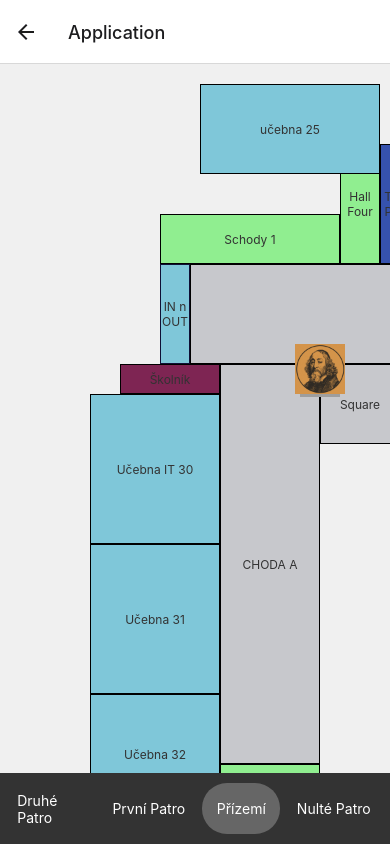
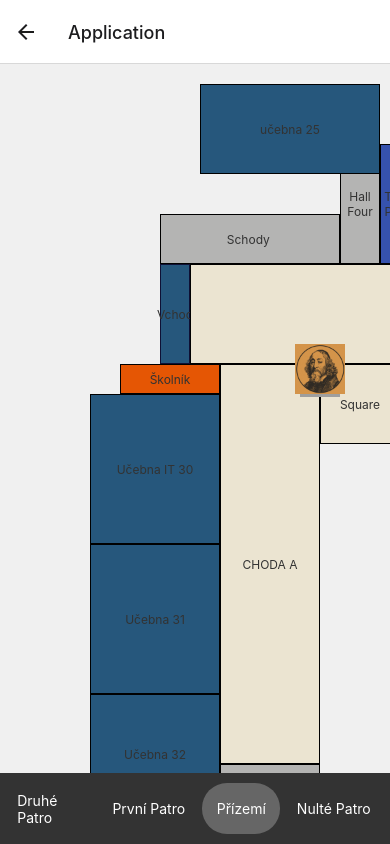
Before and after one commit to gr0nn1x/rocnikovka, a React Native app: screen /Application in a window 390 px wide. Built offline with nearby package versions, Linux system fonts and the light colour scheme; grey boxes are pictures that could not be loaded.

Commit message:
Final version

```diff
--- a/data/basementFloorData.json
+++ b/data/basementFloorData.json
@@ -7,7 +7,7 @@
     "width": 600,
     "height": 100,
     "color": "FE7A36",
-    "bgcolor": "#C7C8CC"
+    "bgcolor": "#EBE4D1"
   }, {
     "id": 2,
     "name": "ŠATNY",
@@ -16,7 +16,7 @@
     "width": 200,
     "height": 200,
     "color": "FE7A36",
-    "bgcolor": "#C7C8CC"
+    "bgcolor": "#EBE4D1"
   },
   {
     "id": 3,
@@ -26,7 +26,7 @@
     "width": 150,
     "height": 200,
     "color": "black",
-    "bgcolor": "#C7C8CC"
+    "bgcolor": "#EBE4D1"
   },
   {
     "id": 3,
@@ -36,16 +36,16 @@
     "width": 150,
     "height": 200,
     "color": "black",
-    "bgcolor": "#C7C8CC"
+    "bgcolor": "#EBE4D1"
   },
   {
     "id": 5,
-    "name": "Schody 1",
+    "name": "Schody ",
     "x": 220,
     "y": 700,
     "width": 100,
     "height": 50,
-    "bgcolor": "lightgreen"
+    "bgcolor": "#B4B4B3"
   },
 
   {
@@ -56,7 +56,7 @@
     "width": 100,
     "height": 100,
     "color": "black",
-    "bgcolor": "#C7C8CC"
+    "bgcolor": "#EBE4D1"
   },
   {
     "id": 9,
@@ -65,16 +65,16 @@
     "y": 750,
     "width": 130,
     "height": 150,
-    "bgcolor": "#7FC7D9"
+    "bgcolor": "#26577C"
   },
   {
     "id": 12,
-    "name": "Schody 3",
+    "name": "Schody ",
     "x": 860,
     "y": 300,
     "width": 50,
     "height": 100,
-    "bgcolor": "lightgreen"
+    "bgcolor": "#B4B4B3"
   },
   {
     "id": 15,
@@ -92,7 +92,7 @@
     "y": 140,
     "width": 60,
     "height": 60,
-    "bgcolor": "#7E2553"
+    "bgcolor": "#E55604"
   },
   {
     "id": 17,
@@ -101,7 +101,7 @@
     "y": 20,
     "width": 180,
     "height": 180,
-    "bgcolor": "#7FC7D9"
+    "bgcolor": "#26577C"
   },
   {
     "id": 100,
@@ -110,26 +110,16 @@
     "y": 110,
     "width": 180,
     "height": 90,
-    "bgcolor": "#7FC7D9"
+    "bgcolor": "#26577C"
   },
   {
     "id": 39,
-    "name": "Schody 5",
+    "name": "Schody ",
     "x": 320,
     "y": 750,
     "width": 100,
     "height": 50,
     "color": "black",
-    "bgcolor": "lightgreen"
-  },
-  {
-    "id": 6666,
-    "name": "amos",
-    "x": 295,
-    "y": 280,
-    "width": 50,
-    "height": 50,
-    "color": "#C7C8CC",
-    "bgcolor": "#C7C8CC"
+    "bgcolor": "#B4B4B3"
   }
 ]
--- a/data/firstFloorData.json
+++ b/data/firstFloorData.json
@@ -7,7 +7,7 @@
     "width": 600,
     "height": 100,
     "color": "FE7A36",
-    "bgcolor": "#C7C8CC"
+    "bgcolor": "#EBE4D1"
   },
   {
     "id": 3,
@@ -17,7 +17,7 @@
     "width": 100,
     "height": 400,
     "color": "black",
-    "bgcolor": "#C7C8CC"
+    "bgcolor": "#EBE4D1"
   },
   {
     "id": 4,
@@ -27,7 +27,7 @@
     "width": 100,
     "height": 500,
     "color": "black",
-    "bgcolor": "#C7C8CC"
+    "bgcolor": "#EBE4D1"
   },
   {
     "id": 5,
@@ -37,16 +37,16 @@
     "width": 100,
     "height": 50,
     "teachers": ["UwU školník"],
-    "bgcolor": "lightgreen"
+    "bgcolor": "#B4B4B3"
   },
   {
     "id": 6,
-    "name": "Schody 2",
+    "name": "Schody ",
     "x": 90,
     "y": 570,
     "width": 130,
     "height": 120,
-    "bgcolor": "#7FC7D9"
+    "bgcolor": "#26577C"
   },
   {
     "id": 7,
@@ -56,7 +56,7 @@
     "width": 100,
     "height": 100,
     "color": "black",
-    "bgcolor": "#C7C8CC"
+    "bgcolor": "#EBE4D1"
   },
   {
     "id": 8,
@@ -65,7 +65,7 @@
     "y": 300,
     "width": 100,
     "height": 30,
-    "bgcolor": "#7FC7D9"
+    "bgcolor": "#26577C"
   },
   {
     "id": 9,
@@ -75,7 +75,7 @@
     "width": 130,
     "height": 50,
     "teachers": ["Mgr. Šárka Švábová", "Mgr. Karel Kupka"],
-    "bgcolor": "#7E2553"
+    "bgcolor": "#E55604"
   },
   {
     "id": 10,
@@ -90,7 +90,7 @@
       "Ing. Karel Fikar",
       "PaedDr. Ladislava Kyzlíková"
     ],
-    "bgcolor": "#7E2553"
+    "bgcolor": "#E55604"
   },
   {
     "id": 11,
@@ -99,25 +99,25 @@
     "y": 150,
     "width": 180,
     "height": 50,
-    "bgcolor": "lightgreen"
+    "bgcolor": "#B4B4B3"
   },
   {
     "id": 12,
-    "name": "Schody 3",
+    "name": "Schody ",
     "x": 790,
     "y": 320,
     "width": 50,
     "height": 100,
-    "bgcolor": "lightgreen"
+    "bgcolor": "#B4B4B3"
   },
   {
     "id": 13,
-    "name": "Schody 4",
+    "name": "Schody ",
     "x": 690,
     "y": 800,
     "width": 100,
     "height": 50,
-    "bgcolor": "lightgreen"
+    "bgcolor": "#B4B4B3"
   },
   {
     "id": 15,
@@ -135,7 +135,7 @@
     "y": 150,
     "width": 180,
     "height": 50,
-    "bgcolor": "#7FC7D9"
+    "bgcolor": "#26577C"
   },
   {
     "id": 100,
@@ -149,7 +149,7 @@
       "zástupce ředitele Mgr. Věra Svárovská ",
       "sekretářka Milena Šindelářová "
     ],
-    "bgcolor": "#7E2553"
+    "bgcolor": "#E55604"
   },
   {
     "id": 30,
@@ -159,7 +159,7 @@
     "width": 130,
     "height": 150,
     "teachers": ["Mgr. Gabriela Zakonovová"],
-    "bgcolor": "#7FC7D9"
+    "bgcolor": "#26577C"
   },
   {
     "id": 31,
@@ -169,7 +169,7 @@
     "width": 130,
     "height": 150,
     "teachers": ["RNDr. Iva Lišková"],
-    "bgcolor": "#7FC7D9"
+    "bgcolor": "#26577C"
   },
   {
     "id": 32,
@@ -179,7 +179,7 @@
     "width": 130,
     "height": 120,
     "teachers": ["Mgr. Šárka Švábová"],
-    "bgcolor": "#7FC7D9"
+    "bgcolor": "#26577C"
   },
   {
     "id": 35,
@@ -190,7 +190,7 @@
     "height": 100,
     "color": "black",
     "teachers": ["MLitt. Markéta Zajícová"],
-    "bgcolor": "#7FC7D9"
+    "bgcolor": "#26577C"
   },
   {
     "id": 37,
@@ -201,7 +201,7 @@
     "height": 100,
     "color": "black",
     "teachers": ["PaeDr. Hana Vítová"],
-    "bgcolor": "#7FC7D9"
+    "bgcolor": "#26577C"
   },
   {
     "id": 999,
@@ -211,7 +211,7 @@
     "width": 40,
     "height": 100,
     "color": "black",
-    "bgcolor": "#7E2553"
+    "bgcolor": "#E55604"
   },
   {
     "id": 38,
@@ -222,17 +222,17 @@
     "height": 50,
     "color": "black",
     "teachers": ["PaedDr. Ladislava Kyzlíková"],
-    "bgcolor": "#7FC7D9"
+    "bgcolor": "#26577C"
   },
   {
     "id": 39,
-    "name": "Schody 5",
+    "name": "Schody ",
     "x": 320,
     "y": 750,
     "width": 100,
     "height": 50,
     "color": "black",
-    "bgcolor": "lightgreen"
+    "bgcolor": "#B4B4B3"
   },
   {
     "id": 50,
@@ -242,7 +242,7 @@
     "width": 80,
     "height": 80,
     "color": "black",
-    "bgcolor": "#C7C8CC"
+    "bgcolor": "#EBE4D1"
   },
   {
     "id": 110,
@@ -252,7 +252,7 @@
     "width": 145,
     "height": 80,
     "color": "black",
-    "bgcolor": "#7FC7D9"
+    "bgcolor": "#26577C"
   },
 
   {
@@ -263,7 +263,7 @@
     "width": 145,
     "height": 80,
     "color": "black",
-    "bgcolor": "#7FC7D9"
+    "bgcolor": "#26577C"
   },
   {
     "id": 666,
@@ -273,18 +273,18 @@
     "width": 80,
     "height": 60,
     "color": "black",
-    "bgcolor": "#7E2553",
+    "bgcolor": "#E55604",
     "teachers": ["Mgr. Martin Štěpán ", "Mgr. Zdeňka Štěpánová"]
   },
   {
     "id": 666,
-    "name": "Schody 6",
+    "name": "Schody ",
     "x": 690,
     "y": 420,
     "width": 100,
     "height": 50,
     "color": "black",
-    "bgcolor": "lightgreen"
+    "bgcolor": "#B4B4B3"
   },
   {
     "id": 43,
@@ -294,7 +294,7 @@
     "width": 100,
     "height": 100,
     "color": "black",
-    "bgcolor": "#7FC7D9"
+    "bgcolor": "#26577C"
   },
   {
     "id": 44,
@@ -305,7 +305,7 @@
     "height": 40,
     "color": "black",
     "teachers": ["Radek Zvěřina, Jan Urban, Jan Till"],
-    "bgcolor": "#7E2553"
+    "bgcolor": "#E55604"
   },
   {
     "id": 45,
@@ -315,7 +315,7 @@
     "width": 100,
     "height": 100,
     "color": "black",
-    "bgcolor": "#7FC7D9"
+    "bgcolor": "#26577C"
   },
   {
     "id": 45,
@@ -325,7 +325,7 @@
     "width": 100,
     "height": 40,
     "color": "black",
-    "bgcolor": "#7E2553"
+    "bgcolor": "#E55604"
   },
   {
     "id": 45,
@@ -336,7 +336,7 @@
     "height": 70,
     "color": "black",
     "teachers":["Ing. Pavel Esch","Ing. Jaromír Mičík"],
-    "bgcolor": "#7FC7D9"
+    "bgcolor": "#26577C"
   },
   {
     "id": 45,
@@ -346,6 +346,8 @@
     "width": 100,
     "height": 30,
     "color": "black",
-    "bgcolor": "#7E2553"
+    "description": "Pokud jste to ještě nepochopily, tato škola je jako Škola čar a kouzel, někdy se tu a tam objeví nové místnosti a staré zmizí",
+
+    "bgcolor": "#E55604"
   }
 ]
--- a/data/groundFloorData.json
+++ b/data/groundFloorData.json
@@ -1,14 +1,14 @@
 [
   {
     "id": 1,
-    "name": "IN n OUT",
+    "name": "Vchod",
     "x": 160,
     "y": 200,
     "width": 30,
     "height": 100,
     "color": "#0F1035",
-    "bgcolor": "#7FC7D9",
-    "description": "aaaaaaaaaaaaaaaaaaaaaaa"
+    "bgcolor": "#26577C",
+    "description": "Vchod do narnie"
   },
   {
     "id": 2,
@@ -18,7 +18,7 @@
     "width": 600,
     "height": 100,
     "color": "FE7A36",
-    "bgcolor": "#C7C8CC"
+    "bgcolor": "#EBE4D1"
   },
   {
     "id": 3,
@@ -28,7 +28,7 @@
     "width": 100,
     "height": 400,
     "color": "black",
-    "bgcolor": "#C7C8CC"
+    "bgcolor": "#EBE4D1"
   },
   {
     "id": 4,
@@ -38,26 +38,26 @@
     "width": 100,
     "height": 500,
     "color": "black",
-    "bgcolor": "#C7C8CC"
+    "bgcolor": "#EBE4D1"
   },
   {
     "id": 5,
-    "name": "Schody 1",
+    "name": "Schody ",
     "x": 220,
     "y": 700,
     "width": 100,
     "height": 50,
     "teachers": ["školník"],
-    "bgcolor": "lightgreen"
+    "bgcolor": "#B4B4B3"
   },
   {
     "id": 6,
-    "name": "Schody 2",
+    "name": "Schody ",
     "x": 90,
     "y": 570,
     "width": 130,
     "height": 120,
-    "bgcolor": "#7FC7D9"
+    "bgcolor": "#26577C"
   },
   {
     "id": 7,
@@ -67,7 +67,7 @@
     "width": 100,
     "height": 100,
     "color": "black",
-    "bgcolor": "#C7C8CC"
+    "bgcolor": "#EBE4D1"
   },
   {
     "id": 8,
@@ -77,7 +77,7 @@
     "width": 100,
     "height": 30,
     "teachers": ["školník"],
-    "bgcolor": "#7E2553"
+    "bgcolor": "#E55604"
   },
   {
     "id": 9,
@@ -87,7 +87,7 @@
     "width": 130,
     "height": 50,
     "teachers": ["Irena Ratajská"],
-    "bgcolor": "#7E2553"
+    "bgcolor": "#E55604"
   },
   {
     "id": 10,
@@ -99,34 +99,34 @@
     "teachers": [
       "RNDr. Iva Lišková, RNDr. Hana Svobodová, Mdr. Petra Sodomková"
     ],
-    "bgcolor": "#7E2553"
+    "bgcolor": "#E55604"
   },
   {
     "id": 11,
-    "name": "Schody 1",
+    "name": "Schody ",
     "x": 160,
     "y": 150,
     "width": 180,
     "height": 50,
-    "bgcolor": "lightgreen"
+    "bgcolor": "#B4B4B3"
   },
   {
     "id": 12,
-    "name": "Schody 3",
+    "name": "Schody ",
     "x": 790,
     "y": 320,
     "width": 50,
     "height": 100,
-    "bgcolor": "lightgreen"
+    "bgcolor": "#B4B4B3"
   },
   {
     "id": 13,
-    "name": "Schody 4",
+    "name": "Schody ",
     "x": 690,
     "y": 800,
     "width": 100,
     "height": 50,
-    "bgcolor": "lightgreen"
+    "bgcolor": "#B4B4B3"
   },
   {
     "id": 14,
@@ -135,7 +135,7 @@
     "y": 80,
     "width": 40,
     "height": 120,
-    "bgcolor": "lightgreen"
+    "bgcolor": "#B4B4B3"
   },
   {
     "id": 15,
@@ -154,7 +154,7 @@
     "width": 60,
     "height": 60,
     "teachers": ["Mgr. Gabriela Kovacsová ", "Mgr. Gabriela Zakonovová"],
-    "bgcolor": "#7E2553"
+    "bgcolor": "#E55604"
   },
   {
     "id": 17,
@@ -163,7 +163,7 @@
     "y": 20,
     "width": 180,
     "height": 180,
-    "bgcolor": "#7FC7D9"
+    "bgcolor": "#26577C"
   },
   {
     "id": 100,
@@ -174,7 +174,7 @@
     "height": 90,
     "teachers": ["Mgr. Stanislava Militká"],
     "description": "učebna fyziky",
-    "bgcolor": "#7FC7D9"
+    "bgcolor": "#26577C"
   },
   {
     "id": 30,
@@ -183,7 +183,7 @@
     "y": 330,
     "width": 130,
     "height": 150,
-    "bgcolor": "#7FC7D9"
+    "bgcolor": "#26577C"
   },
   {
     "id": 31,
@@ -193,7 +193,7 @@
     "width": 130,
     "height": 150,
     "teachers": ["Ing. Eva Štěpánková"],
-    "bgcolor": "#7FC7D9"
+    "bgcolor": "#26577C"
   },
   {
     "id": 32,
@@ -203,7 +203,7 @@
     "width": 130,
     "height": 120,
     "teachers": ["Mgr. Zdeňka Štěpánová"],
-    "bgcolor": "#7FC7D9"
+    "bgcolor": "#26577C"
   },
   {
     "id": 35,
@@ -214,7 +214,7 @@
     "height": 100,
     "color": "black",
     "teachers": ["Ing. Vojtěch Keller"],
-    "bgcolor": "#7FC7D9"
+    "bgcolor": "#26577C"
   },
   {
     "id": 37,
@@ -225,7 +225,7 @@
     "height": 100,
     "color": "black",
     "teachers": ["Mgr. Petra Sodomková"],
-    "bgcolor": "#7FC7D9"
+    "bgcolor": "#26577C"
   },
   {
     "id": 999,
@@ -235,7 +235,7 @@
     "width": 40,
     "height": 100,
     "color": "black",
-    "bgcolor": "#C7C8CC"
+    "bgcolor": "#EBE4D1"
   },
   {
     "id": 38,
@@ -246,17 +246,17 @@
     "height": 50,
     "color": "black",
     "teachers": ["Ing. Kamila Fikkerová"],
-    "bgcolor": "#7FC7D9"
+    "bgcolor": "#26577C"
   },
   {
     "id": 39,
-    "name": "Schody 5",
+    "name": "Schody ",
     "x": 320,
     "y": 750,
     "width": 100,
     "height": 50,
     "color": "black",
-    "bgcolor": "lightgreen"
+    "bgcolor": "#B4B4B3"
   },
   {
     "id": 50,
@@ -266,7 +266,7 @@
     "width": 80,
     "height": 80,
     "color": "black",
-    "bgcolor": "#C7C8CC"
+    "bgcolor": "#EBE4D1"
   },
   {
     "id": 110,
@@ -288,7 +288,7 @@
     "height": 80,
     "color": "black",
     "teachers": ["Ing. Milan Rudolf"],
-    "bgcolor": "#7FC7D9"
+    "bgcolor": "#26577C"
   },
   {
     "id": 666,
@@ -305,13 +305,13 @@
   },
   {
     "id": 666,
-    "name": "Schody 6",
+    "name": "Schody ",
     "x": 690,
     "y": 420,
     "width": 100,
     "height": 50,
     "color": "black",
-    "bgcolor": "lightgreen"
+    "bgcolor": "#B4B4B3"
   },
   {
     "id": 43,
@@ -322,7 +322,7 @@
     "height": 120,
     "color": "black",
     "teachers": ["Ing. Pavel Esch"],
-    "bgcolor": "#7FC7D9"
+    "bgcolor": "#26577C"
   },
   {
     "id": 44,
@@ -333,7 +333,7 @@
     "height": 120,
     "color": "black",
     "teachers": ["Ing. Jaromír Mičík"],
-    "bgcolor": "#7FC7D9"
+    "bgcolor": "#26577C"
   },
   {
     "id": 45,
@@ -344,7 +344,7 @@
     "height": 120,
     "color": "black",
     "teachers": ["Ing. Martin štěpán"],
-    "bgcolor": "#7FC7D9"
+    "bgcolor": "#26577C"
   },
   {
     "id": 6666,
@@ -353,8 +353,8 @@
     "y": 280,
     "width": 50,
     "height": 50,
-    "color": "#C7C8CC",
-    "bgcolor": "#C7C8CC",
+    "color": "#EBE4D1",
+    "bgcolor": "#EBE4D1",
     "photo": "../assets/amos.jpg"
   }
 ]
--- a/data/secondFloorData.json
+++ b/data/secondFloorData.json
@@ -7,7 +7,7 @@
     "width": 30,
     "height": 100,
     "color": "#0F1035",
-    "bgcolor": "#7FC7D9"
+    "bgcolor": "#26577C"
   },
   {
     "id": 2,
@@ -17,7 +17,7 @@
     "width": 570,
     "height": 100,
     "color": "FE7A36",
-    "bgcolor": "#C7C8CC"
+    "bgcolor": "#EBE4D1"
   },
   {
     "id": 3,
@@ -27,17 +27,17 @@
     "width": 100,
     "height": 400,
     "color": "black",
-    "bgcolor": "#C7C8CC"
+    "bgcolor": "#EBE4D1"
   },
   {
     "id": 5,
-    "name": "Schody 1",
+    "name": "Schody ",
     "x": 220,
     "y": 700,
     "width": 100,
     "height": 50,
     "teachers": ["UwU škkolník"],
-    "bgcolor": "lightgreen"
+    "bgcolor": "#B4B4B3"
   },
 
   {
@@ -48,7 +48,7 @@
     "width": 100,
     "height": 100,
     "color": "black",
-    "bgcolor": "#C7C8CC"
+    "bgcolor": "#EBE4D1"
   },
   {
     "id": 8,
@@ -58,7 +58,7 @@
     "width": 100,
     "height": 60,
     "teachers": ["Zdeňka Jacinová"],
-    "bgcolor": "#7E2553"
+    "bgcolor": "#E55604"
   },
   {
     "id": 11,
@@ -70,7 +70,7 @@
     "teachers": [
       "Mgr. Martina Koštejnová, Mgr. Tereza Černovská, PaedDr. Hana Vítová, PaedDr. Jarmila Kubelková, Ing. Eva Štěpánková"
     ],
-    "bgcolor": "#7E2553"
+    "bgcolor": "#E55604"
   },
   {
     "id": 14,
@@ -79,7 +79,7 @@
     "y": 80,
     "width": 40,
     "height": 120,
-    "bgcolor": "lightgreen"
+    "bgcolor": "#B4B4B3"
   },
   {
     "id": 15,
@@ -88,7 +88,7 @@
     "y": 150,
     "width": 100,
     "height": 50,
-    "bgcolor": "red"
+    "bgcolor": "pink"
   },
   {
     "id": 100,
@@ -97,7 +97,7 @@
     "y": 40,
     "width": 150,
     "height": 40,
-    "bgcolor": "lightgreen"
+    "bgcolor": "#B4B4B3"
   },
   {
     "id": 500,
@@ -107,7 +107,7 @@
     "width": 80,
     "height": 40,
     "description": "HARDWARE LABORATORY",
-    "bgcolor": "#7FC7D9"
+    "bgcolor": "#26577C"
   },
   {
     "id": 501,
@@ -116,7 +116,7 @@
     "y": 0,
     "width": 100,
     "height": 80,
-    "bgcolor": "#7FC7D9"
+    "bgcolor": "#26577C"
   },
   {
     "id": 125,
@@ -126,7 +126,7 @@
     "width": 80,
     "height": 80,
     "teachers": ["Ing. Vavřinec Korál", "Petr Štědronský"],
-    "bgcolor": "#7FC7D9"
+    "bgcolor": "#26577C"
   },
   {
     "id": 126,
@@ -140,7 +140,7 @@
       "Ing. Kamila Fikkerová ",
       "Ing. Daniela Hájková"
     ],
-    "bgcolor": "#7E2553"
+    "bgcolor": "#E55604"
   },
   {
     "id": 123,
@@ -150,7 +150,7 @@
     "width": 80,
     "height": 80,
     "teachers": ["Ing. Vavřinec Korál"],
-    "bgcolor": "#7FC7D9"
+    "bgcolor": "#26577C"
   },
   {
     "id": 124,
@@ -159,7 +159,7 @@
     "y": 620,
     "width": 80,
     "height": 80,
-    "bgcolor": "#7FC7D9"
+    "bgcolor": "#26577C"
   },
   {
     "id": 32,
@@ -168,7 +168,7 @@
     "y": 700,
     "width": 100,
     "height": 50,
-    "bgcolor": "#7FC7D9"
+    "bgcolor": "#26577C"
   },
   {
     "id": 35,
@@ -178,7 +178,7 @@
     "width": 120,
     "height": 150,
     "color": "black",
-    "bgcolor": "#7FC7D9"
+    "bgcolor": "#26577C"
   },
   {
     "id": 37,
@@ -188,7 +188,7 @@
     "width": 140,
     "height": 100,
     "color": "black",
-    "bgcolor": "#7FC7D9"
+    "bgcolor": "#26577C"
   },
   {
     "id": 38,
@@ -198,17 +198,17 @@
     "width": 100,
     "height": 50,
     "color": "black",
-    "bgcolor": "#7FC7D9"
+    "bgcolor": "#26577C"
   },
   {
     "id": 39,
-    "name": "Schody 5",
+    "name": "Schody",
     "x": 320,
     "y": 750,
     "width": 100,
     "height": 50,
     "color": "black",
-    "bgcolor": "lightgreen"
+    "bgcolor": "#B4B4B3"
   },
   {
     "id": 110,
@@ -219,7 +219,7 @@
     "height": 80,
     "color": "black",
     "teachers": ["Mgr. Martina Koštejnová "],
-    "bgcolor": "#7FC7D9"
+    "bgcolor": "#26577C"
   },
   {
     "id": 110,
@@ -231,7 +231,7 @@
     "color": "black",
     "teachers": ["Mgr. Ludmila Růžičková"],
     "description": "ŠKOLNÍ PORADENSKÉ PRACOVIŠTĚ , VÝCHOVNÁ PORADKYNĚ",
-    "bgcolor": "#7E2553"
+    "bgcolor": "#E55604"
   },
   {
     "id": 100,
@@ -242,7 +242,7 @@
     "height": 80,
     "color": "black",
     "description": "Učebna Jazyků",
-    "bgcolor": "#7FC7D9"
+    "bgcolor": "#26577C"
   },
   {
     "id": 101,
@@ -252,7 +252,7 @@
     "width": 50,
     "height": 80,
     "color": "black",
-    "bgcolor": "#7E2553"
+    "bgcolor": "#E55604"
   },
   {
     "id": 112,
@@ -264,7 +264,7 @@
     "color": "black",
     "teachers": ["PaedDr.Ivana Topferová"],
     "description": "Kabinet Zástupce Ředitele",
-    "bgcolor": "#7E2553"
+    "bgcolor": "#E55604"
   },
   {
     "id": 666,
@@ -275,6 +275,6 @@
     "height": 100,
     "color": "black",
     "teachers": ["Ing. Jitka Kratochvílová ", "MLitt. Markéta Zajícová"],
-    "bgcolor": "#7E2553"
+    "bgcolor": "#E55604"
   }
 ]
--- a/screens/AboutUs.js
+++ b/screens/AboutUs.js
@@ -6,7 +6,14 @@ export default function Welcome() {
     <View style={styles.container}>
       <Text style={styles.title}>Proč jsme vytvořili tento projekt?</Text>
       <Text style={styles.description}>
-        Cílem bylo usnadnit orientaci návštěvníkům školy a poskytnout jim informace o prostorách ve kterých se nacházejí.
+        Naše škola je Velice Krásným Dílem architekta Jiřího Krohy, ale pro
+        Návštěvníky kteří ji navštěvují poprvé může být obtížné se v ní
+        orientovat, proto jsme vytvořili tuto mapu, aby se v ní lépe
+        orientovalo.
+      </Text>
+      <Text style={styles.description}>
+        Autor Projektu a Student školy: František Tesařík Pomocní učitel: Jan
+        Till
       </Text>
     </View>
   );
@@ -26,12 +33,10 @@ const styles = StyleSheet.create({
     color: "#ffffff",
     marginBottom: 20,
     textAlign: "center",
-    fontFamily: "Arial",
   },
   description: {
     fontSize: 18,
     color: "#cccccc",
     textAlign: "center",
-    fontFamily: "Arial",
   },
 });
```
Also changed, not shown: screens/ApplicationScreen.js (+15 -1 lines), assets/car.png (added).
